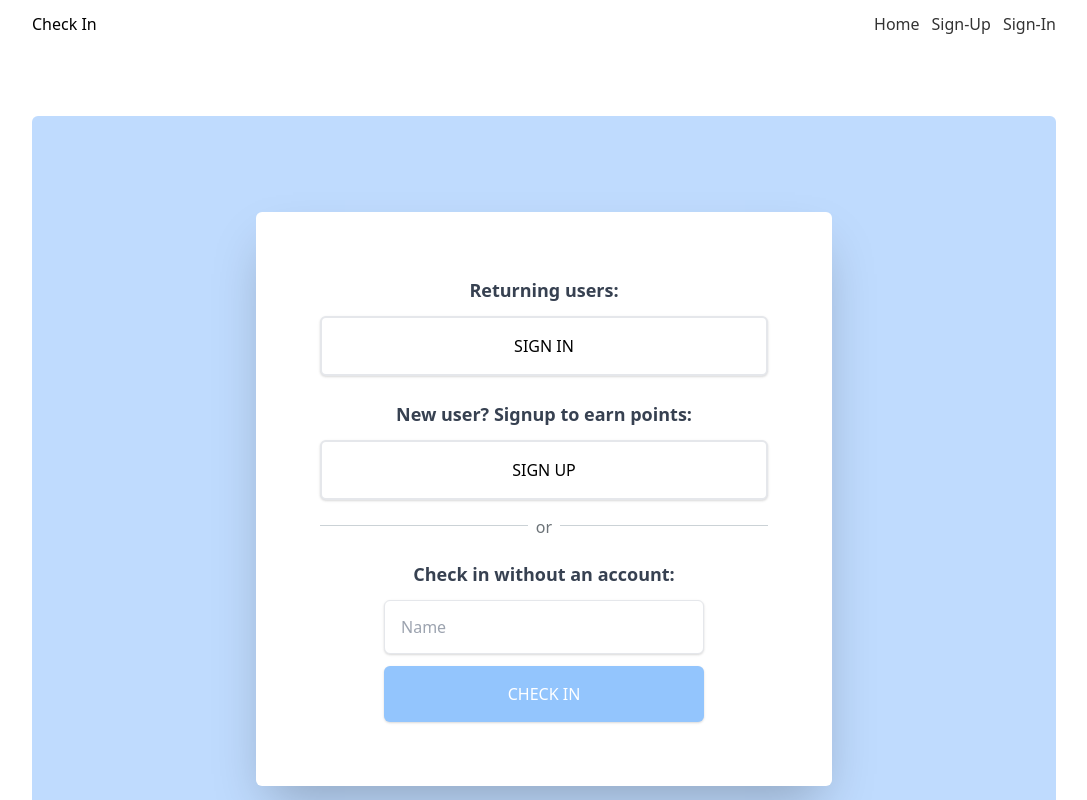
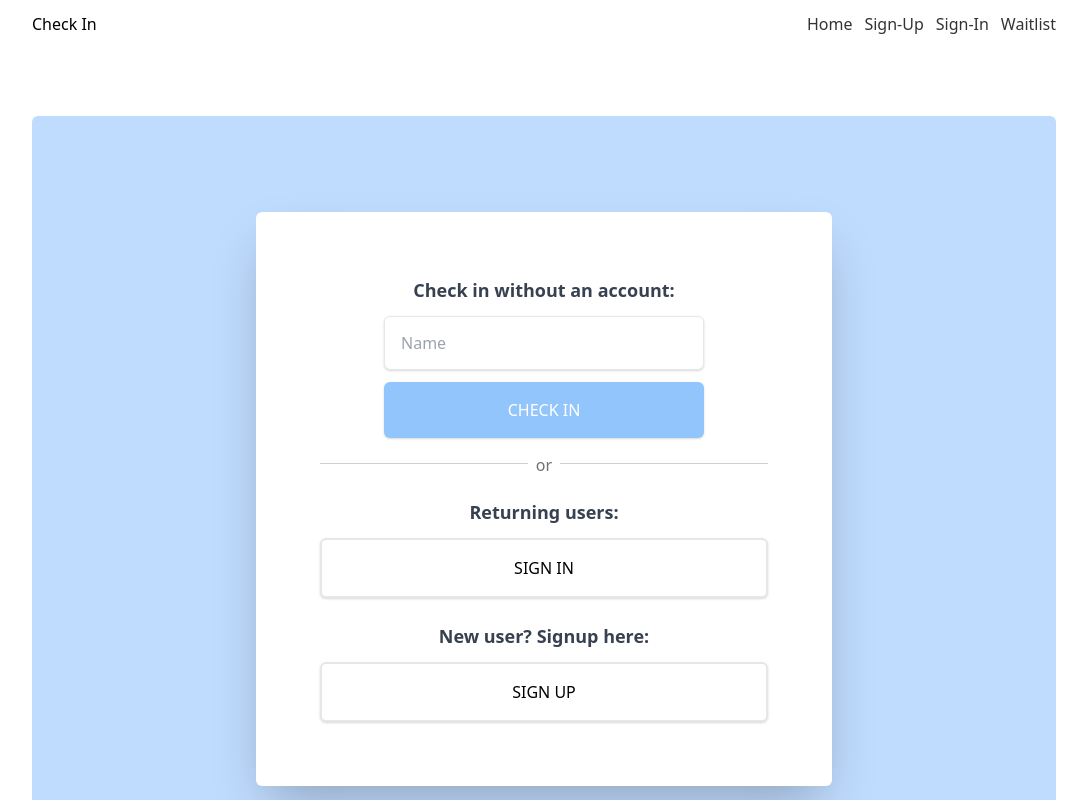
Before and after one commit to doanja/check-in, a Next.js app: page / in a window 1280 px wide. Shown: the top 800 px of the page, without its empty margins (96-1183 px from the left). Built offline with nearby package versions, Linux system fonts and the light colour scheme.

Commit message:
updated pages

```diff
--- a/components/WaitlistTableRow.tsx
+++ b/components/WaitlistTableRow.tsx
@@ -3,6 +3,7 @@ interface WaitlistTableRowProps {
 }
 
 const WaitlistTableRow = ({ user }: WaitlistTableRowProps) => {
+  console.log(`user`, user);
   return (
     <tr>
       <td className='px-6 py-4 whitespace-nowrap'>
--- a/components/layouts/Nav.tsx
+++ b/components/layouts/Nav.tsx
@@ -15,6 +15,9 @@ const Navbar = () => {
       <Link href='/signin'>
         <a>Sign-In</a>
       </Link>
+      <Link href='/waitlist'>
+        <a>Waitlist</a>
+      </Link>
     </nav>
   );
 };
--- a/pages/index.tsx
+++ b/pages/index.tsx
@@ -8,22 +8,22 @@ export default function Home() {
     <div className='page-container'>
       <div className='max-w-xl w-full mt-24 mb-24 rounded-md shadow-2xl bg-white mx-auto overflow-hidden z-10 text-center'>
         <div className='p-16'>
+          <p className='text-gray-700 text-lg font-bold mb-3'>Check in without an account:</p>
+          <CheckInContainer />
+
+          <div className='loginSignUpSeparator'>
+            <span className='textInSeparator'>or</span>
+          </div>
+
           <p className='text-gray-700 text-lg font-bold mb-3'>Returning users:</p>
           <button onClick={() => router.push('/signin')} type='button' className='form-btn-secondary'>
             Sign in
           </button>
 
-          <p className='text-gray-700 text-lg font-bold mb-3 mt-6'>New user? Signup to earn points:</p>
+          <p className='text-gray-700 text-lg font-bold mb-3 mt-6'>New user? Signup here:</p>
           <button onClick={() => router.push('/signup')} type='button' className='form-btn-secondary'>
             Sign Up
           </button>
-
-          <div className='loginSignUpSeparator'>
-            <span className='textInSeparator'>or</span>
-          </div>
-
-          <p className='text-gray-700 text-lg font-bold mb-3'>Check in without an account:</p>
-          <CheckInContainer />
         </div>
       </div>
     </div>
--- a/pages/waitlist.tsx
+++ b/pages/waitlist.tsx
@@ -8,7 +8,7 @@ const waitlist = () => {
     <div className='page-container'>
       <div className='mx-auto z-10 mt-48 text-center'>
         <h1 className='text-white text-5xl font-semibold'>
-          Wait<span className='text-purple-300'>List</span>
+          Wait<span className='text-purple-300'>list</span>
         </h1>
       </div>
 
```
